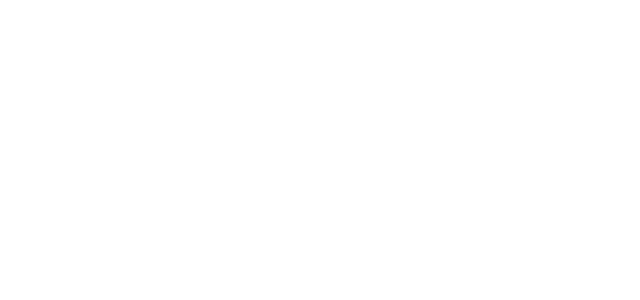
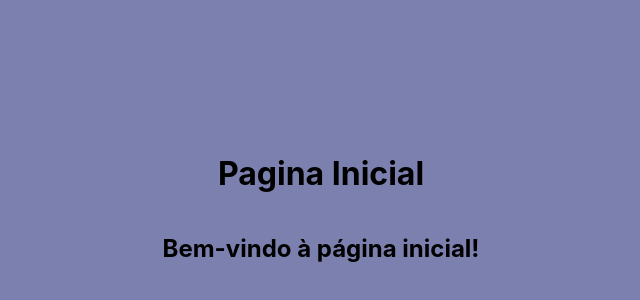
Before and after one commit to Vanderlannn/BackOfficeGSDV, a React (Create React App) app: page /home in a window 1280 px wide. Before the commit this address had no page. Shown: the part 192-492 px from the top of the page, without its empty margins (319-959 px from the left). Built offline with nearby package versions, Linux system fonts and the light colour scheme.

Commit message:
task #4 - instalacao prettier - feitos Home e index do Home -  services e api axios - interface e loginrequest, loginresponse

```diff
--- a/package.json
+++ b/package.json
@@ -11,6 +11,7 @@
     "@types/node": "^16.18.126",
     "@types/react": "^19.2.18",
     "@types/react-dom": "^19.2.4",
+    "axios": "^1.19.0",
     "react": "^19.2.8",
     "react-dom": "^19.2.8",
     "react-router-dom": "^7.18.2",
@@ -42,5 +43,8 @@
       "last 1 firefox version",
       "last 1 safari version"
     ]
+  },
+  "devDependencies": {
+    "prettier": "^3.9.6"
   }
 }
--- /dev/null
+++ b/src/Pages/Home/index.tsx
@@ -0,0 +1,10 @@
+export function Home() {
+    return (
+
+        <div className = "container-aula">
+            <h1 className = "login-title">Pagina Inicial</h1>
+            <h2 className = "login-subtitle">Bem-vindo à página inicial!</h2>
+        </div>
+
+    );
+}
--- a/src/Routes/index.tsx
+++ b/src/Routes/index.tsx
@@ -1,6 +1,7 @@
 import { BrowserRouter, Route, Routes } from "react-router-dom";
 import Autenticacao from "../Pages/Autenticacao";
 import { AutenticacaoAula } from "../Pages/AutenticacaoAula";
+import { Home } from "../Pages/Home";
 
 const RoutersApp = () => {
     return (
@@ -8,6 +9,7 @@ const RoutersApp = () => {
             <Routes>
                 <Route path="/" element={<Autenticacao />} />
                 <Route path="/aula" element={<AutenticacaoAula />} />
+                <Route path="/home" element={<Home />} />
             </Routes>
         </BrowserRouter>
     );
--- /dev/null
+++ b/src/services/authService/interface/loginRequest.ts
@@ -0,0 +1,4 @@
+export default interface LoginRequest {
+    email: string;
+    password: string;
+}
```
Also changed, not shown: src/services/authService/api.ts (added, +7 -0 lines), src/services/authService/interface/loginResponse.ts (added, +8 -0 lines), 2 other files (tests, documents, lock files or other folders).
